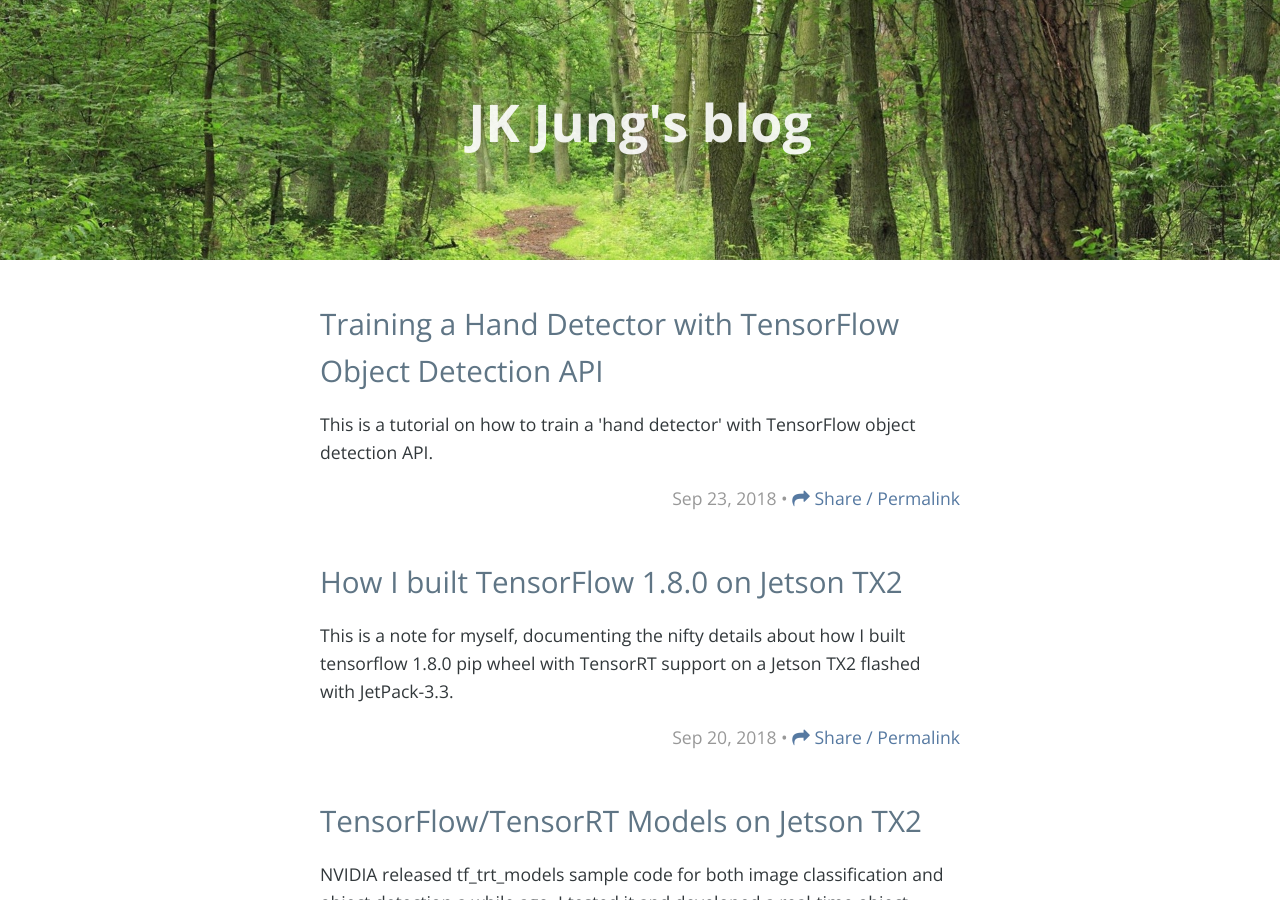
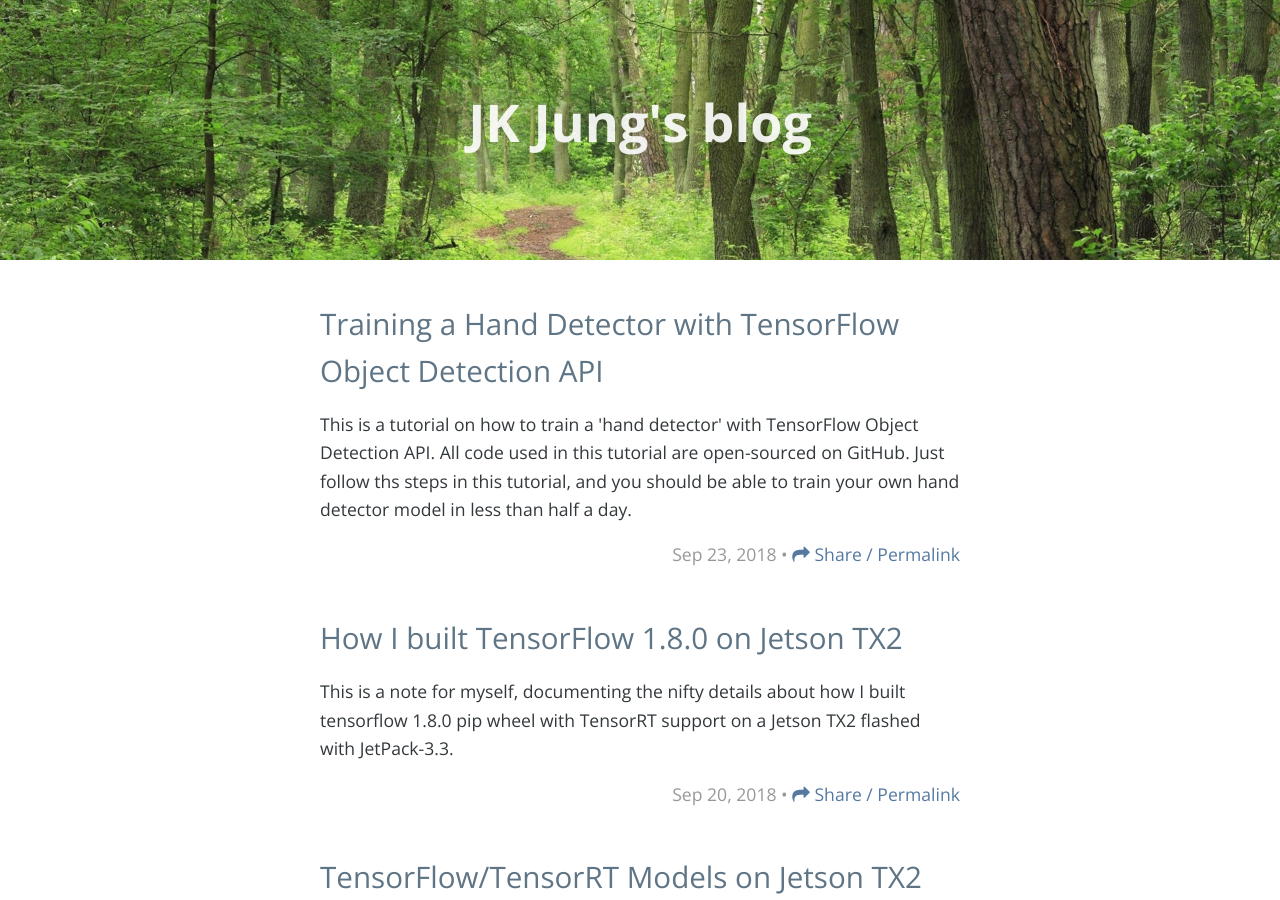
Before and after one commit to jkjung-avt/jkjung-avt.github.io, a Jekyll site: the page built from index.html, in a window 1280 px wide and 900 px high. Built offline with Jekyll 4.4.1, drawn with Linux system fonts in a browser that asks for light colours; nearby versions of some CDN libraries; the list of posts is cut into pages by our own code; comment, search, counter and statistics services are not loaded.

Commit message:
Make the excerpt better

```diff
--- a/_posts/2018-09-23-hand-detection-tutorial.md
+++ b/_posts/2018-09-23-hand-detection-tutorial.md
@@ -2,7 +2,7 @@
 layout: post
 comments: true
 title: "Training a Hand Detector with TensorFlow Object Detection API"
-excerpt: "This is a tutorial on how to train a 'hand detector' with TensorFlow object detection API."
+excerpt: "This is a tutorial on how to train a 'hand detector' with TensorFlow Object Detection API.  All code used in this tutorial are open-sourced on GitHub.  Just follow ths steps in this tutorial, and you should be able to train your own hand detector model in less than half a day."
 date: 2018-09-23
 category: "tensorflow"
 tags: tensorflow
@@ -82,7 +82,7 @@ The high mAP result could be verified if you use TensorBoard to check the output
 
 # Final words
 
-I made every effort to develop the code and this tutorial, so that it could be very easy to follow.  It should be straightforward to adapt this tutorial/code to other object detection models and other datasets.
+I made every effort in coding and writing this tutorial, so that it could be very easy to follow.  It should be straightforward to adapt this tutorial/code to other object detection models and other datasets.
 
 After all, I really spent a lot of time reading/writing code and developing this tutorial.  If you find it useful, please help to share it with more people who might be interested.  Meanwhile, I do appreciate people giving me stars on GitHub.  That motivates me to write more posts/sharing.
 
```
